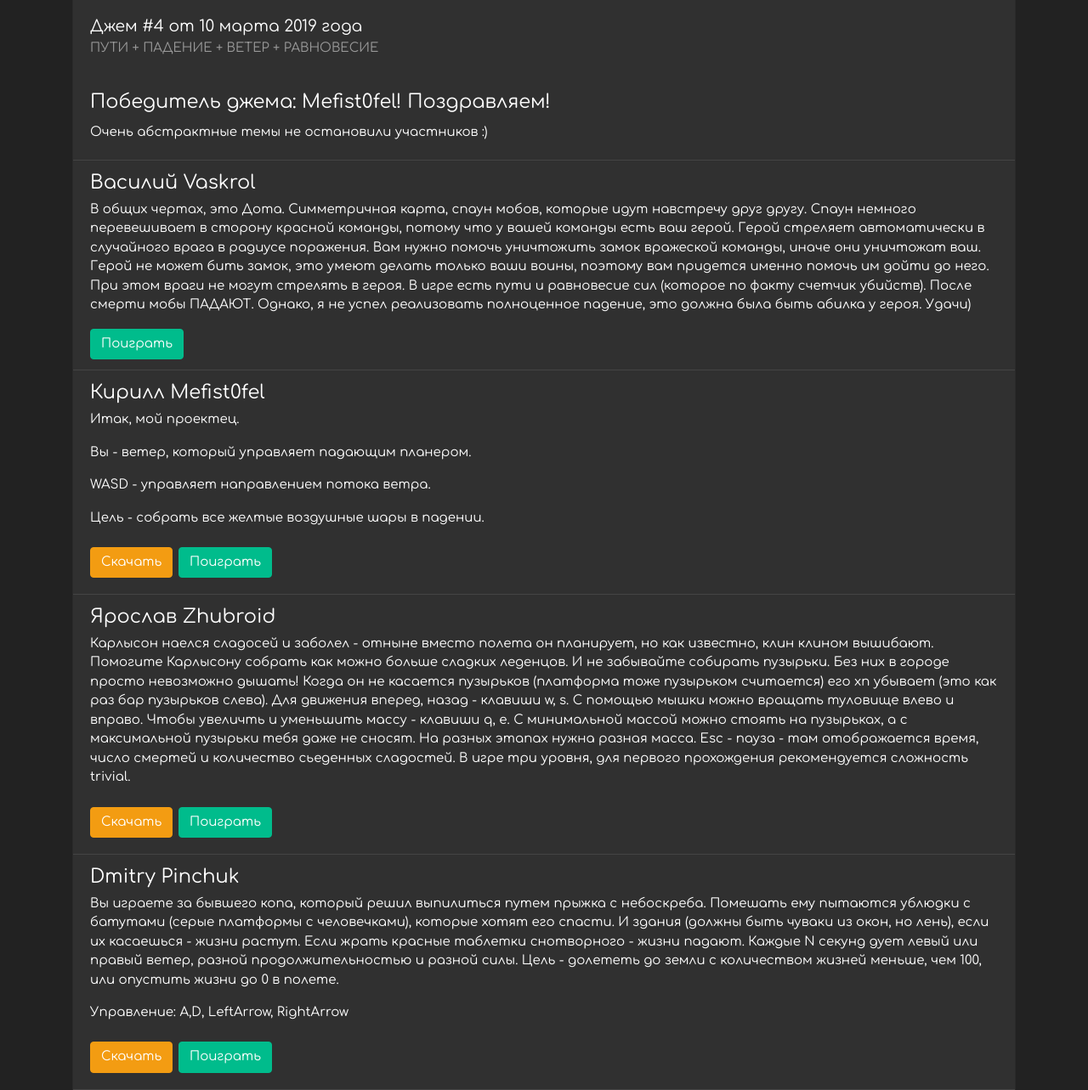
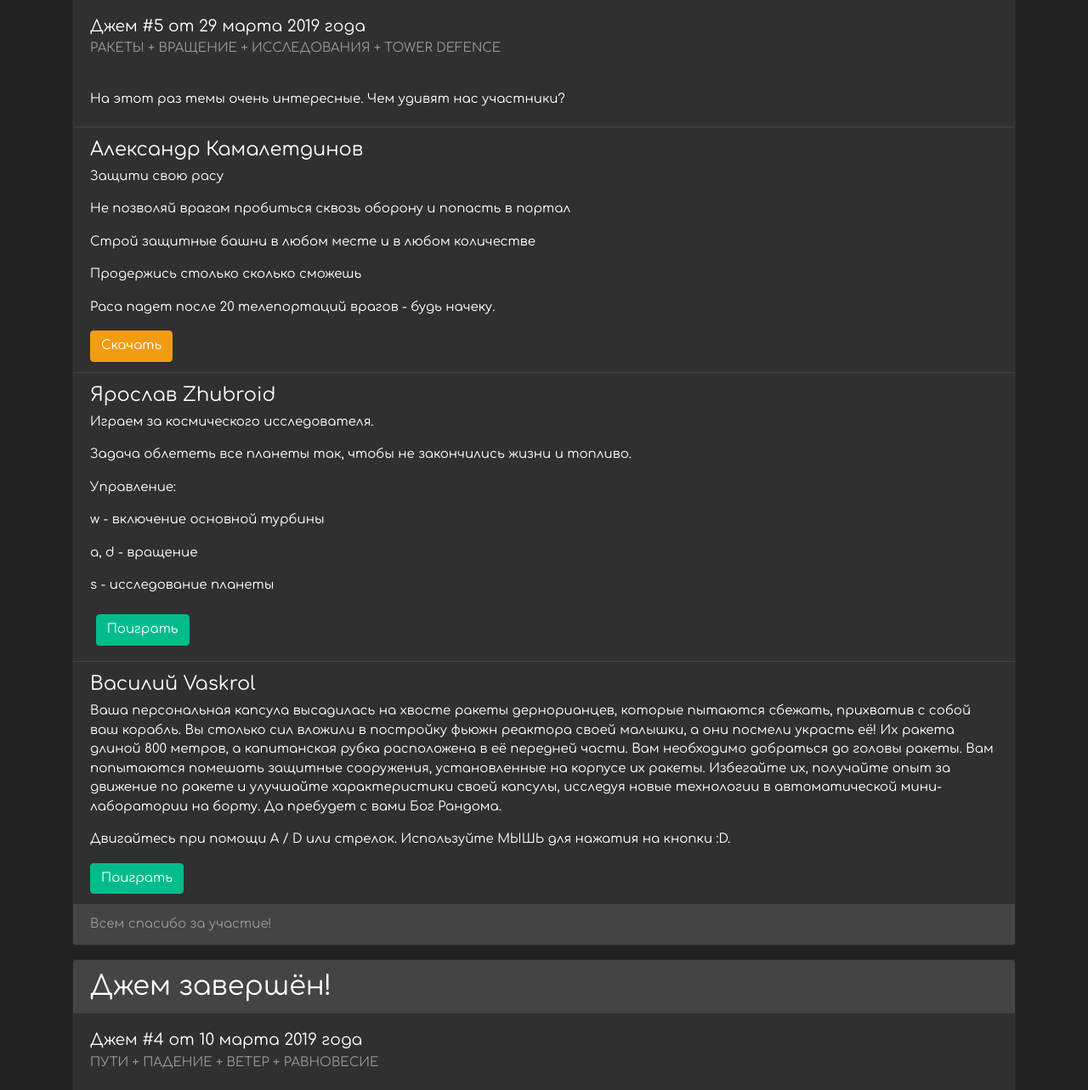
Before and after one commit to webgamesjams/webgamesjams.github.io, a plain HTML site: page index.html in a window 1280 px wide. Shown: the part 566-1849 px from the top of the page at 85% size. Drawn offline with Linux system fonts and the light colour scheme.

Commit message:
The 5th gamejam

```diff
--- a/index.html
+++ b/index.html
@@ -31,10 +31,77 @@
 
 	<div class="alert alert-info">
 		<button type="button" class="close" data-dismiss="alert">&times;</button>
-		<h4 class="alert-heading">Следующий джем: 29 марта 2019 года.</h4>
+		<h4 class="alert-heading">Следующий джем: планируется.</h4>
 	</div>
 
-	<!-- JAM -->
+
+
+	<!-- JAM #4 -->
+	<div class="center-block card mb-3" >
+	  <h3 class="card-header">ИДЁТ ГОЛОСОВАНИЕ!</h3>
+	  <div class="card-body">
+		<h5 class="card-title">Джем #5 от 29 марта 2019 года</h5>
+		<h6 class="card-subtitle text-muted">РАКЕТЫ + ВРАЩЕНИЕ + ИССЛЕДОВАНИЯ + TOWER DEFENCE</h6>
+	  </div>
+	  <div class="card-body">
+		<p class="card-text">На этот раз темы очень интересные. Чем удивят нас участники? </p>
+	  </div>
+	  <ul class="list-group list-group-flush">
+
+		<!-- PROJECTs -->
+		<li class="list-group-item">
+			<h4> Александр Камалетдинов</h4>
+			<p>Защити свою расу</p>
+<p>Не позволяй врагам пробиться сквозь оборону и попасть в портал</p>
+<p>Строй защитные башни в любом месте и в любом количестве</p>
+<p>Продержись столько сколько сможешь</p>
+<p>Раса падет после 20 телепортаций врагов - будь начеку.</p>
+
+			<div class="form-inline">
+				<form class="form-inline" action="https://github.com/kamaletdinovalexandr/RocketDefence/releases/tag/v0.1">
+					<input type="submit" class="btn btn-warning" value="Скачать" />
+				</form>
+			<div>
+		</li>
+
+		<li class="list-group-item">
+			<h4> Ярослав Zhubroid </h4>
+			<p>Играем за космического исследователя.</p>
+<p>Задача облететь все планеты так, чтобы не закончились жизни и топливо.</p>
+<p>Управление:</p>
+<p>w - включение основной турбины</p>
+<p>a, d - вращение</p>
+<p>s - исследование планеты</p>
+			</p>
+			<div class="form-inline">
+				<form class="form-inline" action="https://zhubroid.github.io/SpaceExplorer3D">
+					<input type="submit" style = "margin: 5pt 5pt 5pt 5pt" class="btn btn-success" value="Поиграть" />
+				</form>
+			<div>
+		</li>
+
+		<li class="list-group-item">
+			<h4>Василий Vaskrol</h4>
+			<p>
+			Ваша персональная капсула высадилась на хвосте ракеты дернорианцев, которые пытаются сбежать, прихватив с собой ваш корабль. Вы столько сил вложили в постройку фьюжн реактора своей малышки, а они посмели украсть её! Их ракета длиной 800 метров, а капитанская рубка расположена в её передней части. Вам необходимо добраться до головы ракеты. Вам попытаются помешать защитные сооружения, установленные на корпусе их ракеты. Избегайте их, получайте опыт за движение по ракете и улучшайте характеристики своей капсулы, исследуя новые технологии в автоматической мини-лаборатории на борту. Да пребудет с вами Бог Рандома.
+			</p>
+			<p>Двигайтесь при помощи A / D или стрелок. Используйте МЫШЬ для нажатия на кнопки :D.</p>
+			<form action="https://vaskrol.github.io/Rocketation">
+				<input type="submit" class="btn btn-success" value="Поиграть" />
+			</form>
+		</li>
+
+	  </ul>
+
+	  <div class="card-footer text-muted">
+		Всем спасибо за участие!
+	  </div>
+	</div>
+
+
+
+
+	<!-- JAM #4 -->
 	<div class="center-block card mb-3" >
 	  <h3 class="card-header">Джем завершён!</h3>
 	  <div class="card-body">
```
